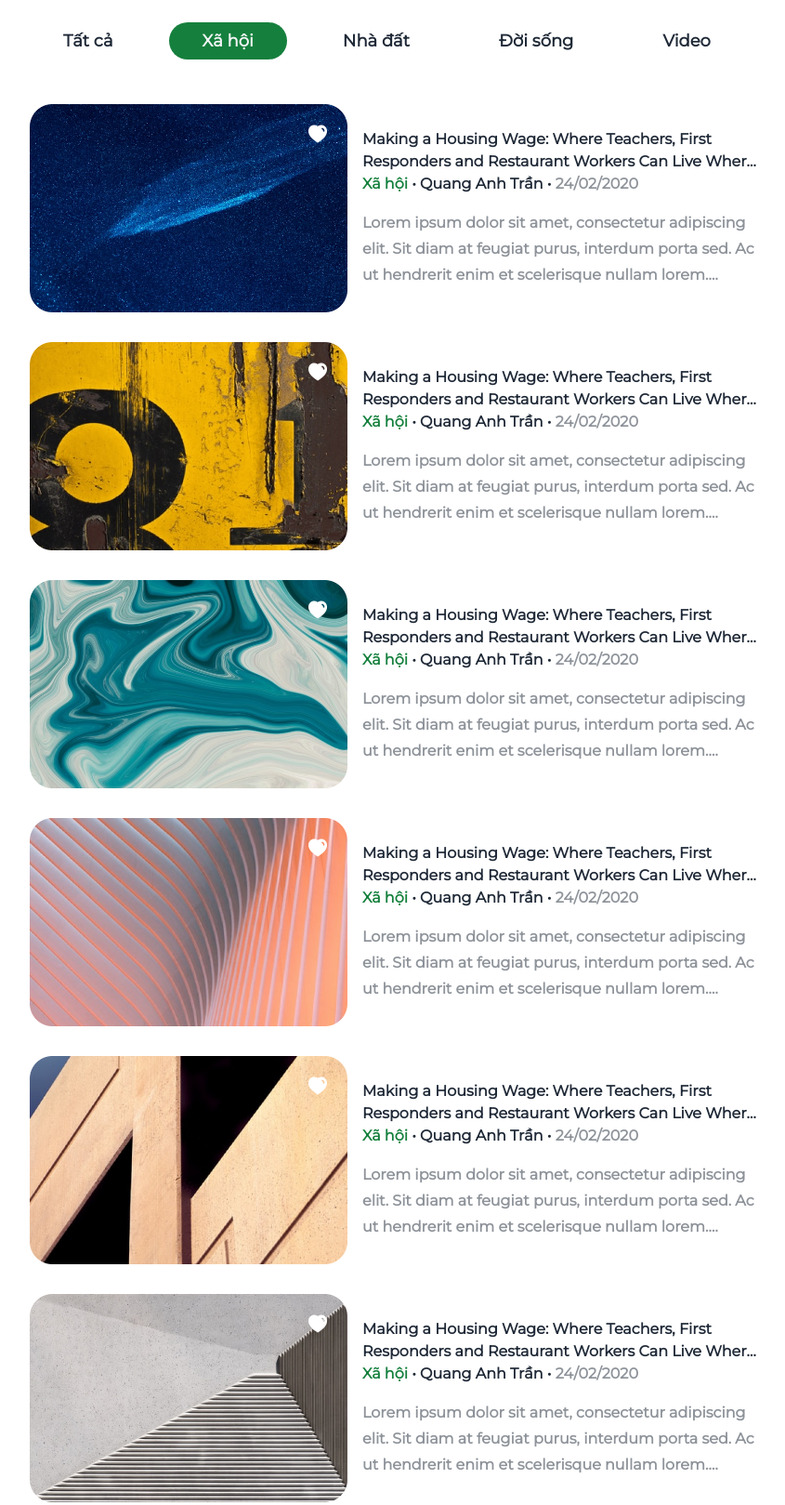
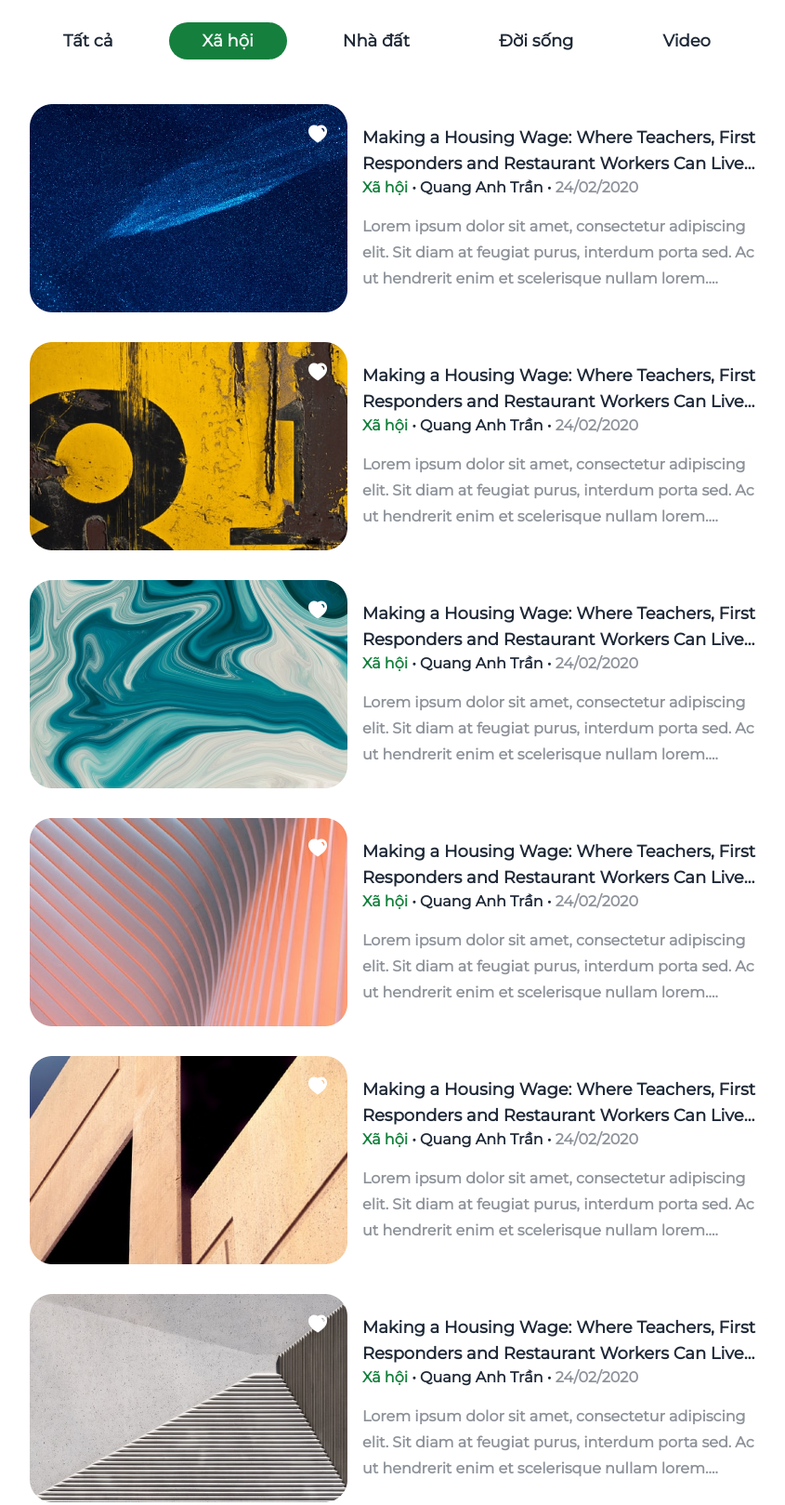
Before and after one commit to MinhDuc2k03/frontend-tailwind, a website: page xahoi.html in a window 1280 px wide. Shown: the part 440-2059 px from the top of the page at 93% size, without its empty margins (217-1062 px from the left). Drawn offline with Linux system fonts and the light colour scheme.

Commit message:
resized title texts for news

```diff
--- a/xahoi.html
+++ b/xahoi.html
@@ -102,7 +102,7 @@
                             </button>
                         </div>
                         <div class="flex flex-1 flex-col justify-center">
-                            <a href="./news.html" class="hidden sm:line-clamp-2 no-underline hover:underline">Making a Housing Wage: Where Teachers, First Responders and Restaurant Workers Can Live Where They Work</a>
+                            <a href="./news.html" class="text-lg hidden sm:line-clamp-2 no-underline hover:underline">Making a Housing Wage: Where Teachers, First Responders and Restaurant Workers Can Live Where They Work</a>
                             <div class="hidden overflow-hidden whitespace-nowrap mb-4 sm:mb-4 sm:flex ">
                                 <a href="./xahoi.html" class="text-green-700">Xã hội</a>
                                 <div class="select-none">&nbsp•&nbsp</div>
@@ -134,7 +134,7 @@
                             </button>
                         </div>
                         <div class="flex flex-1 flex-col justify-center">
-                            <a href="./news.html" class="hidden sm:line-clamp-2 no-underline hover:underline">Making a Housing Wage: Where Teachers, First Responders and Restaurant Workers Can Live Where They Work</a>
+                            <a href="./news.html" class="text-lg hidden sm:line-clamp-2 no-underline hover:underline">Making a Housing Wage: Where Teachers, First Responders and Restaurant Workers Can Live Where They Work</a>
                             <div class="hidden overflow-hidden whitespace-nowrap mb-4 sm:mb-4 sm:flex ">
                                 <a href="./xahoi.html" class="text-green-700">Xã hội</a>
                                 <div class="select-none">&nbsp•&nbsp</div>
@@ -166,7 +166,7 @@
                             </button>
                         </div>
                         <div class="flex flex-1 flex-col justify-center">
-                            <a href="./news.html" class="hidden sm:line-clamp-2 no-underline hover:underline">Making a Housing Wage: Where Teachers, First Responders and Restaurant Workers Can Live Where They Work</a>
+                            <a href="./news.html" class="text-lg hidden sm:line-clamp-2 no-underline hover:underline">Making a Housing Wage: Where Teachers, First Responders and Restaurant Workers Can Live Where They Work</a>
                             <div class="hidden overflow-hidden whitespace-nowrap mb-4 sm:mb-4 sm:flex ">
                                 <a href="./xahoi.html" class="text-green-700">Xã hội</a>
                                 <div class="select-none">&nbsp•&nbsp</div>
@@ -198,8 +198,8 @@
                             </button>
                         </div>
                         <div class="flex flex-1 flex-col justify-center">
-                            <a href="./news.html" class="hidden sm:line-clamp-2 no-underline hover:underline">Making a Housing Wage: Where Teachers, First Responders and Restaurant Workers Can Live Where They Work</a>
-                            <div class="hidden overflow-hidden whitespace-nowrap mb-4 sm:mb-4 sm:flex ">
+                            <a href="./news.html" class="text-lg hidden sm:line-clamp-2 no-underline hover:underline">Making a Housing Wage: Where Teachers, First Responders and Restaurant Workers Can Live Where They Work</a>
+                            <div class="hidden overflow-hidden whitespace-nowrap mb-4 sm:mb-4 sm:flex">
                                 <a href="./xahoi.html" class="text-green-700">Xã hội</a>
                                 <div class="select-none">&nbsp•&nbsp</div>
                                 <a href="">Quang Anh Trần</a>
@@ -230,7 +230,7 @@
                             </button>
                         </div>
                         <div class="flex flex-1 flex-col justify-center">
-                            <a href="./news.html" class="hidden sm:line-clamp-2 no-underline hover:underline">Making a Housing Wage: Where Teachers, First Responders and Restaurant Workers Can Live Where They Work</a>
+                            <a href="./news.html" class="text-lg hidden sm:line-clamp-2 no-underline hover:underline">Making a Housing Wage: Where Teachers, First Responders and Restaurant Workers Can Live Where They Work</a>
                             <div class="hidden overflow-hidden whitespace-nowrap mb-4 sm:mb-4 sm:flex ">
                                 <a href="./xahoi.html" class="text-green-700">Xã hội</a>
                                 <div class="select-none">&nbsp•&nbsp</div>
@@ -262,7 +262,7 @@
                             </button>
                         </div>
                         <div class="flex flex-1 flex-col justify-center">
-                            <a href="./news.html" class="hidden sm:line-clamp-2 no-underline hover:underline">Making a Housing Wage: Where Teachers, First Responders and Restaurant Workers Can Live Where They Work</a>
+                            <a href="./news.html" class="text-lg hidden sm:line-clamp-2 no-underline hover:underline">Making a Housing Wage: Where Teachers, First Responders and Restaurant Workers Can Live Where They Work</a>
                             <div class="hidden overflow-hidden whitespace-nowrap mb-4 sm:mb-4 sm:flex ">
                                 <a href="./xahoi.html" class="text-green-700">Xã hội</a>
                                 <div class="select-none">&nbsp•&nbsp</div>
@@ -294,7 +294,7 @@
                             </button>
                         </div>
                         <div class="flex flex-1 flex-col justify-center">
-                            <a href="./news.html" class="hidden sm:line-clamp-2 no-underline hover:underline">Making a Housing Wage: Where Teachers, First Responders and Restaurant Workers Can Live Where They Work</a>
+                            <a href="./news.html" class="text-lg hidden sm:line-clamp-2 no-underline hover:underline">Making a Housing Wage: Where Teachers, First Responders and Restaurant Workers Can Live Where They Work</a>
                             <div class="hidden overflow-hidden whitespace-nowrap mb-4 sm:mb-4 sm:flex ">
                                 <a href="./xahoi.html" class="text-green-700">Xã hội</a>
                                 <div class="select-none">&nbsp•&nbsp</div>
```
Also changed, not shown: index.html (+4 -4 lines), news.html (+4 -4 lines).
